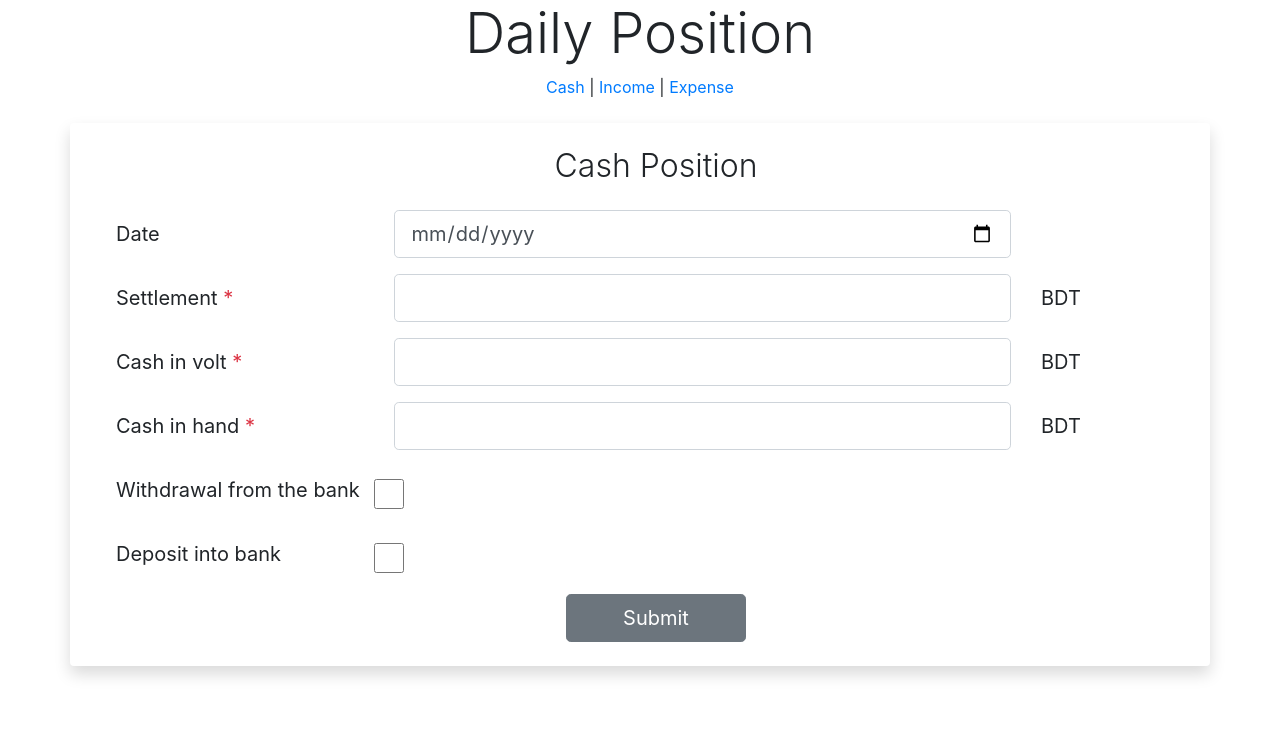
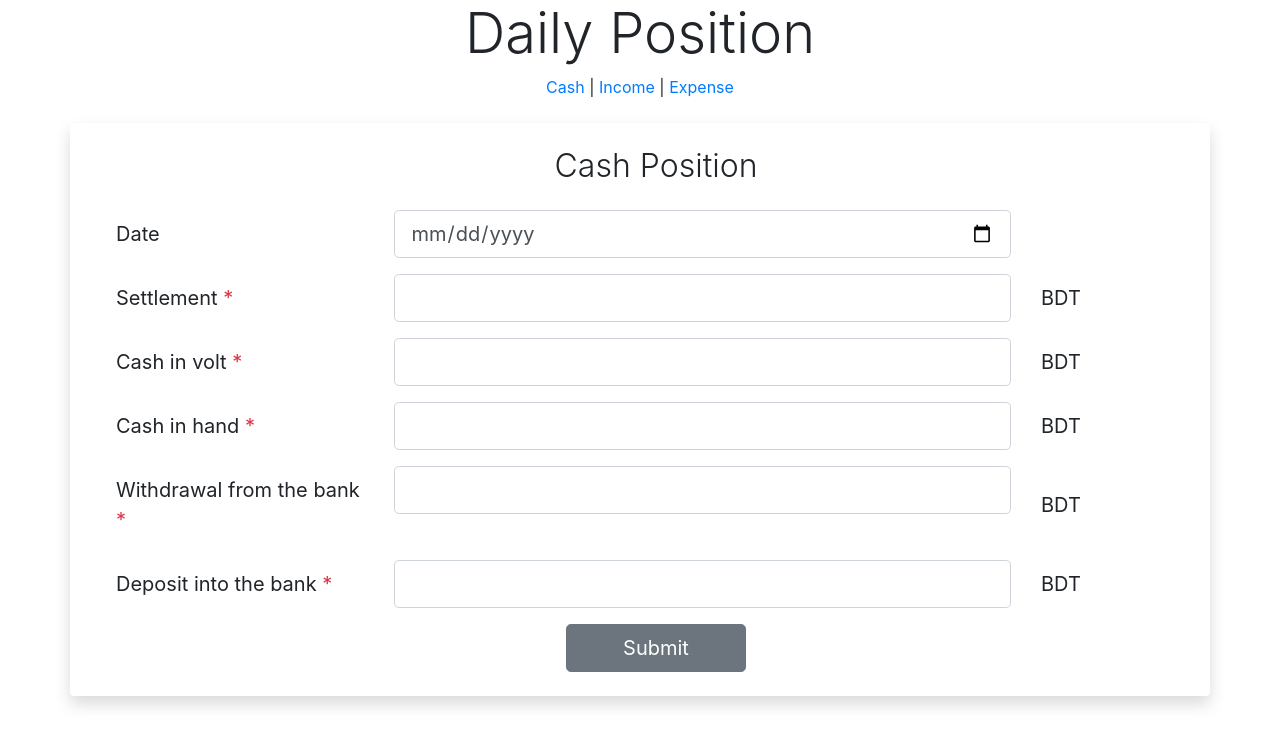
Before and after one commit to mdajgarhossain/daily-position, a Vue app: page / in a window 1280 px wide. Shown: the top 746 px of the page. Built offline with nearby package versions, Linux system fonts and the light colour scheme; the HTML template or start-up script is replaced by a standard one.

Commit message:
Update CashPosition design

```diff
--- a/src/components/CashPosition.vue
+++ b/src/components/CashPosition.vue
@@ -89,35 +89,46 @@
           BDT
         </div>
       </div>
-      <!-- Checkbox -->
+      <!-- Withdrawal from bank -->
       <div class="form-group row">
         <label
-          class="col-sm-3 form-check-label col-form-label-lg"
           for="bank-withdrawal"
-          >Withdrawal from the bank</label
+          class="col-sm-3 col-form-label col-form-label-lg"
+          >Withdrawal from the bank <span class="text-danger">*</span></label
         >
         <div class="col-sm-7">
           <input
             v-model="bankWithdrawal"
-            type="checkbox"
-            class="checkbox form-check-input form-control-lg"
             id="bank-withdrawal"
+            type="number"
+            min="1"
+            name="bank-withdrawal"
+            class="form-control form-control-lg"
           />
         </div>
+        <div class="col-sm-2 text-left d-flex align-items-center currency">
+          BDT
+        </div>
       </div>
+      <!-- Deposit into the bank -->
       <div class="form-group row">
         <label
-          class="col-sm-3 form-check-label col-form-label-lg"
           for="bank-deposit"
-          >Deposit into bank</label
+          class="col-sm-3 col-form-label col-form-label-lg"
+          >Deposit into the bank <span class="text-danger">*</span></label
         >
         <div class="col-sm-7">
           <input
             v-model="bankDeposit"
-            type="checkbox"
-            class="checkbox form-check-input form-control-lg"
             id="bank-deposit"
+            type="number"
+            min="1"
+            name="bank-deposit"
+            class="form-control form-control-lg"
           />
+        </div>
+        <div class="col-sm-2 text-left d-flex align-items-center currency">
+          BDT
         </div>
       </div>
       <!-- Submit -->
@@ -150,8 +161,8 @@ export default {
       settlement: null,
       cashInVolt: null,
       cashInHand: null,
-      bankWithdrawal: false,
-      bankDeposit: false,
+      bankWithdrawal: null,
+      bankDeposit: null,
     };
   },
   computed: {
@@ -172,11 +183,17 @@ export default {
       this.settlement = null;
       this.cashInVolt = null;
       this.cashInHand = null;
-      this.bankWithdrawal = false;
-      this.bankDeposit = false;
+      this.bankWithdrawal = null;
+      this.bankDeposit = null;
     },
     submit() {
-      if (this.settlement && this.cashInVolt && this.cashInHand) {
+      if (
+        this.settlement &&
+        this.cashInVolt &&
+        this.cashInHand &&
+        this.bankWithdrawal &&
+        this.bankDeposit
+      ) {
         this.errors = [];
         console.log(this.itemtobeSave);
         this.reset();
@@ -194,6 +211,12 @@ export default {
       if (!this.cashInHand) {
         this.errors.push("You must provide Cash in hand amount");
       }
+      if (!this.bankWithdrawal) {
+        this.errors.push("You must provide Bank withdrawal amount");
+      }
+      if (!this.bankDeposit) {
+        this.errors.push("You must provide Bank deposit amount");
+      }
     },
   },
 };
@@ -204,5 +227,6 @@ export default {
 }
 .checkbox {
   width: 30px;
+  margin-left: 1px;
 }
 </style>
```
